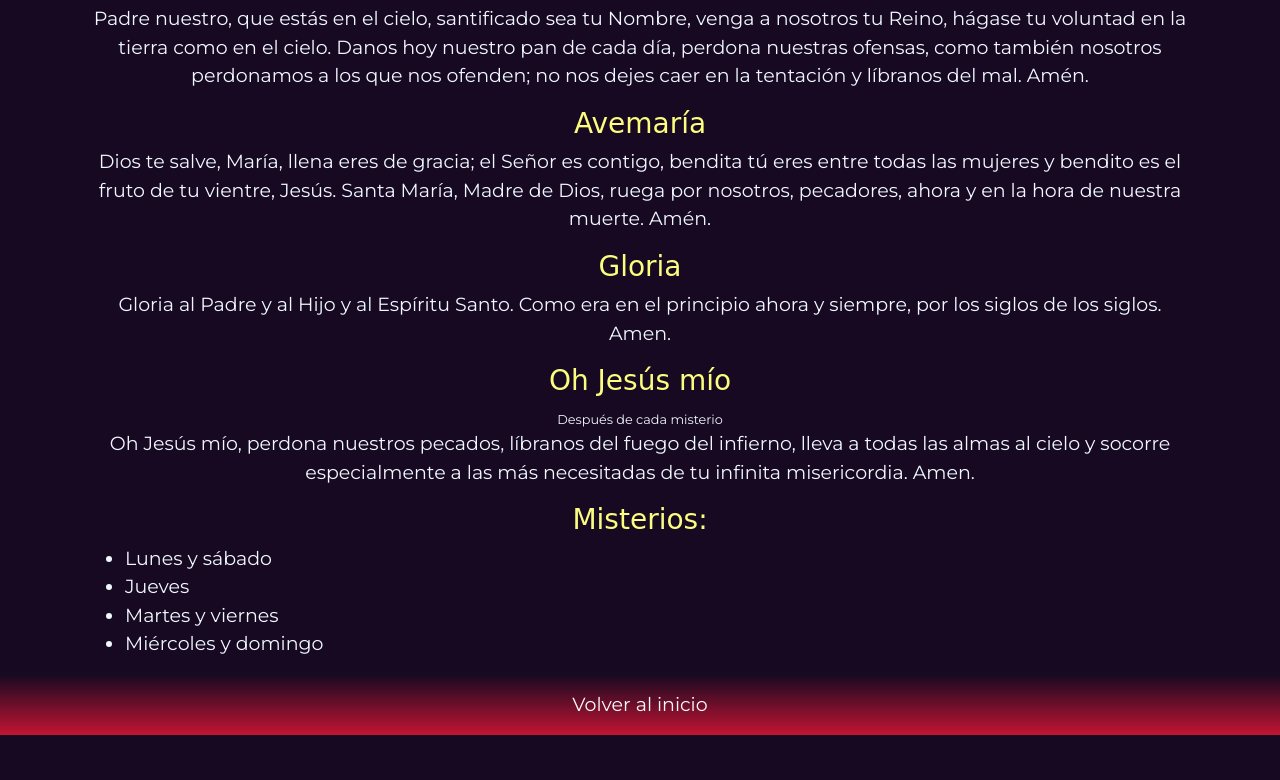
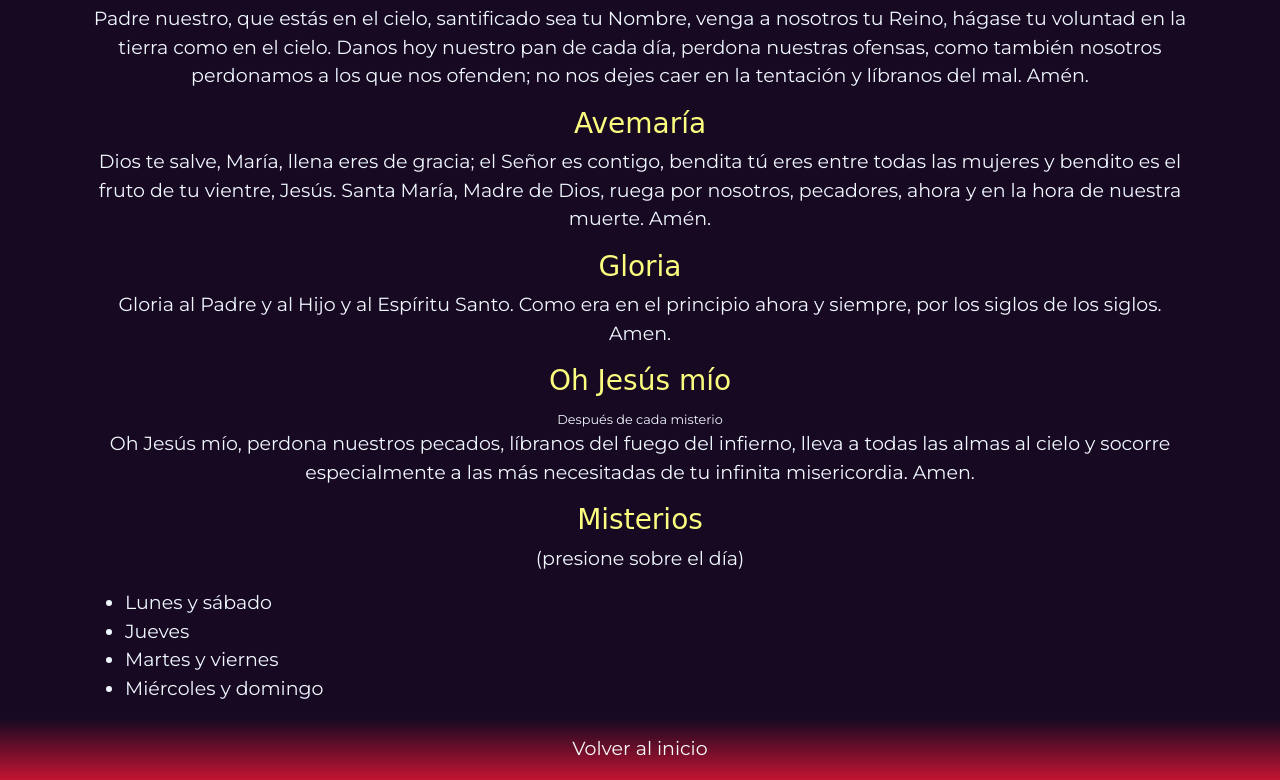
Before and after one commit to yoma75/rosarioYsalmos, a plain HTML site: page rosario.html in a window 1280 px wide. Shown: the part 621-1401 px from the top of the page. Before the commit the page ends 1356 px from the top, so only its background shows below. Drawn offline with nearby package versions, Linux system fonts and the light colour scheme; a web font is replaced by a local one.

Commit message:
correcion rosario html

```diff
--- a/rosario.html
+++ b/rosario.html
@@ -42,7 +42,8 @@
   </div> <!-- /container-fluid -->
 
   <div class="container">
-    <h3 class="text-center">Misterios:</h3>
+    <h3 class="text-center">Misterios</h3>
+    <p class="text-center">(presione sobre el día)</p>
     <ul>
       <li><a href="./html/mGozosos.html">Lunes y sábado</a></li>
       <li><a href="./html/mLuminosos.html">Jueves</a></li>
```
